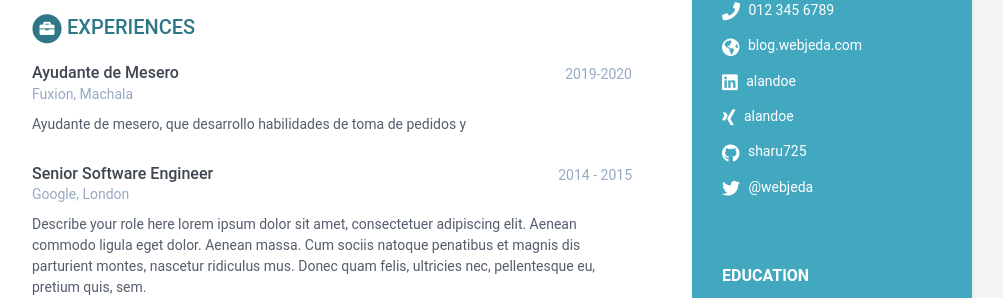
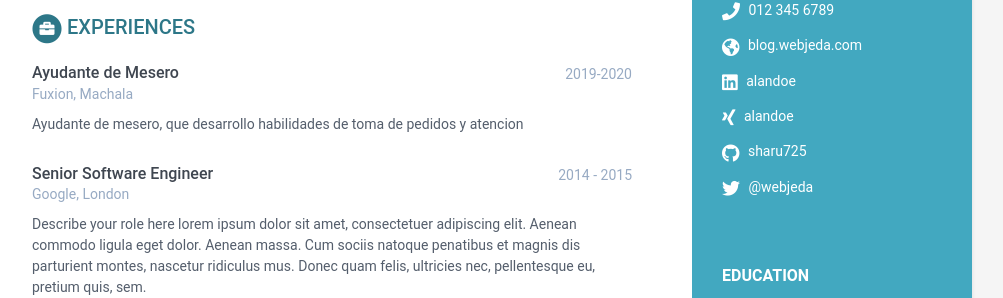
Before and after one commit to KevinC99/good-birch-4e19a, a Jekyll site: the page built from index.html, in a window 1280 px wide. Shown: the part 333-631 px from the top of the page, without its empty margins (168-1171 px from the left). Built offline with Jekyll 4.4.1, drawn with Linux system fonts in a browser that asks for light colours.

Commit message:
data.yml: updated details in experiences

```diff
--- a/_data/data.yml
+++ b/_data/data.yml
@@ -69,7 +69,9 @@ experiences:
   - role: Ayudante de Mesero
     time: 2019-2020
     company: 'Fuxion, Machala'
-    details: 'Ayudante de mesero, que desarrollo habilidades de toma de pedidos y '
+    details: >-
+      Ayudante de mesero, que desarrollo habilidades de toma de pedidos y
+      atencion
   - role: Senior Software Engineer
     time: 2014 - 2015
     company: 'Google, London'
```
